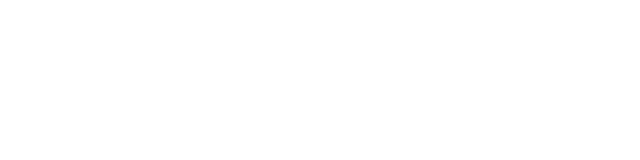
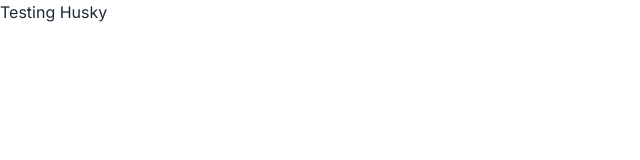
Before and after one commit to cirobtorres/boilerplate-django-next, a Next.js app in the folder frontend/: page / in a window 1280 px wide. Shown: the top 160 px of the page, without its empty margins (0-640 px from the left). Built offline with nearby package versions, Linux system fonts and the light colour scheme.

Commit message:
Testing Husky

```diff
--- a/frontend/src/app/page.tsx
+++ b/frontend/src/app/page.tsx
@@ -1,3 +1,3 @@
 export default function Home() {
-  return <main></main>;
+  return <main>Testing Husky</main>;
 }
```
